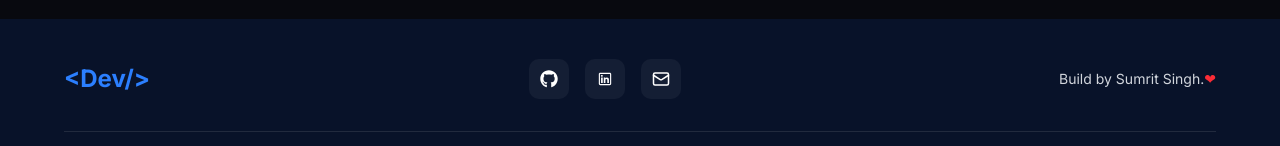
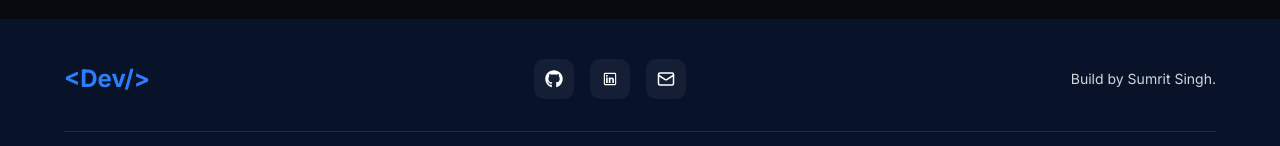
Before and after one commit to SumritSingh15/Portfolio, a Next.js app: page / in a window 1280 px wide. Shown: the part 5415-5561 px from the top of the page. Built offline with nearby package versions, Linux system fonts and the light colour scheme.

Commit message:
author name correction

```diff
--- a/Components/Home/Footer/Footer.tsx
+++ b/Components/Home/Footer/Footer.tsx
@@ -57,7 +57,7 @@ const Footer = () => {
                 {/* Credit */}
                 <p className="text-sm text-gray-300">
                     Build by Sumrit Singh.
-                    <span className="text-red-500">❤</span>
+
                 </p>
             </div>
 
```
